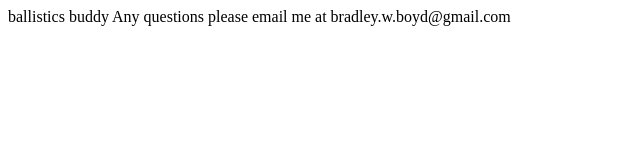
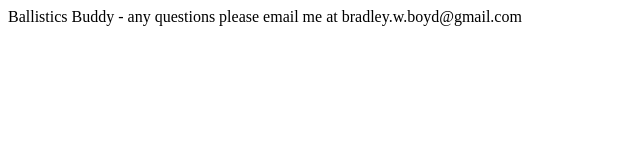
Before and after one commit to bradleyboyd/ballisticsbuddy.com, a plain HTML site: page index.html in a window 1280 px wide. Shown: the full height of the page, 0-640 px from the left. Drawn offline with Linux system fonts and the light colour scheme.

Commit message:
Update index.html

```diff
--- a/index.html
+++ b/index.html
@@ -1,9 +1,9 @@
 <!DOCTYPE html>
 <html>
    <head>
-	ballistics buddy
+
    </head>
    <body>
-	   Any questions please email me at bradley.w.boyd@gmail.com
+	 Ballistics Buddy - any questions please email me at bradley.w.boyd@gmail.com
    </body>
 </html>
```
